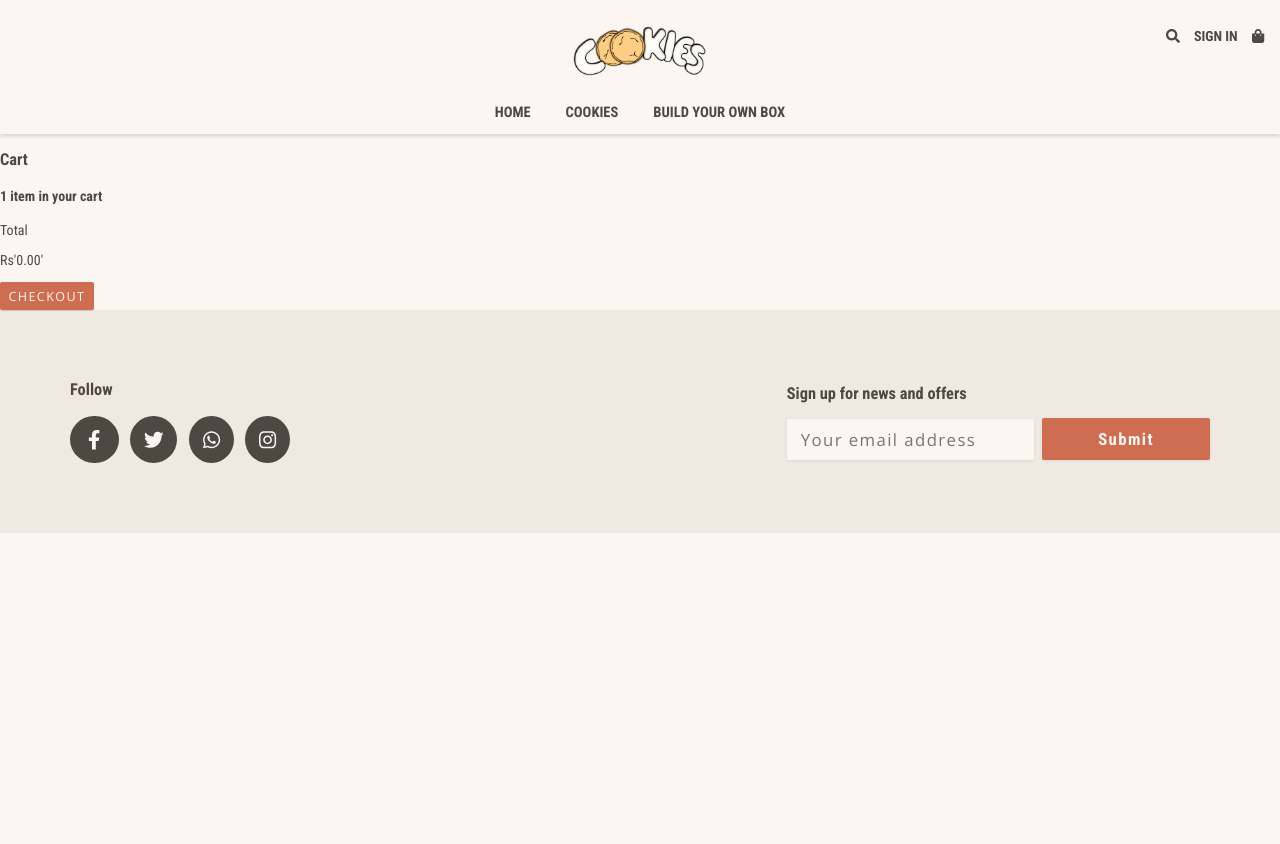
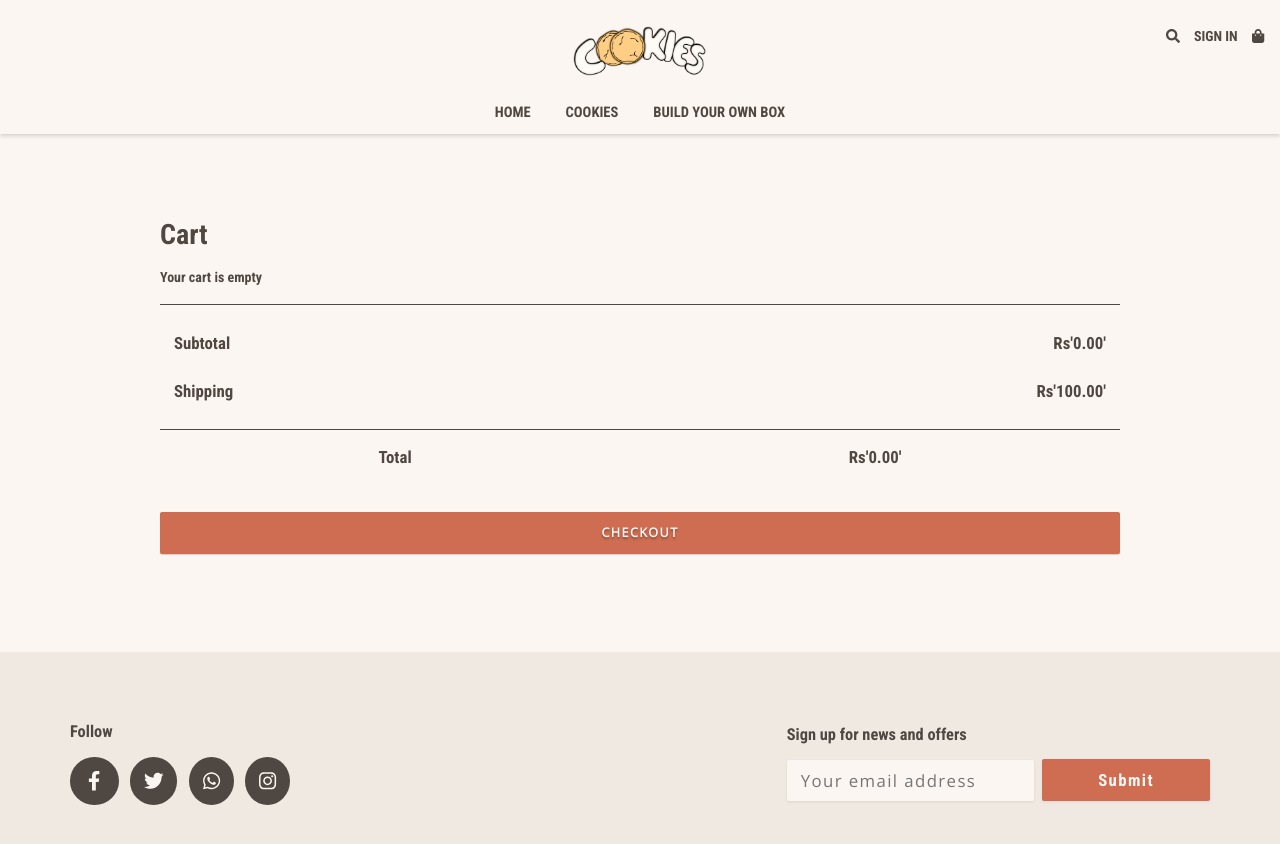
Before and after one commit to crisner/cookies-e-commerce-website, a React app: page /cart in a window 1280 px wide. Shown: the top 844 px of the page. Before the commit the page ends 800 px from the top, so only its background shows below. Built offline with nearby package versions, Linux system fonts and the light colour scheme.

Commit message:
Add details and style cart component

```diff
--- a/src/App.tsx
+++ b/src/App.tsx
@@ -9,7 +9,7 @@ import Footer from './Footer';
 import Home from './main/Home';
 import Products from './products/Products';
 import BuildABox from './buildABox/BuildABox';
-import Cart from './cart/cart'
+import Cart from './cart/Cart'
 
 const App = (): JSX.Element => (
   <Router>
--- a/src/cart/Cart.tsx
+++ b/src/cart/Cart.tsx
@@ -1,9 +1,21 @@
 import React from 'react';
+import BoxItem from '../buildABox/BoxItem'
 
 const Cart = (): JSX.Element => (
   <div className="cart">
-    <h3>Cart</h3>
-    <h4>1 item in your cart</h4>
+    <h1>Cart</h1>
+    <h4>Your cart is empty</h4>
+
+    <div className="subtotal">
+      <div className="subtotal-row">
+        <span>Subtotal</span>
+        <span>Rs'0.00'</span>
+      </div>
+      <div className="subtotal-row">
+        <span>Shipping</span>
+        <span>Rs'100.00'</span>
+      </div>
+    </div>
     <div className="total">
         <p>Total</p>
         <p>Rs'0.00'</p>
--- a/src/stylesheet/main.css
+++ b/src/stylesheet/main.css
@@ -594,3 +594,60 @@ main .order-now .text {
   width: 10%;
   color: #ce6d52;
 }
+
+/* ------------------------- */
+/* --------- Cart ---------- */
+/* ------------------------- */
+.cart {
+  margin: 6rem auto;
+  max-width: 75%;
+}
+
+.cart .subtotal {
+  display: flex;
+  flex-direction: column;
+  justify-content: space-between;
+  font-size: 1.2rem;
+  font-weight: 600;
+  border-top: 1px solid;
+  padding: 1rem;
+}
+
+.cart .subtotal-row {
+  display: flex;
+  justify-content: inherit;
+  padding: 1rem 0;
+}
+
+.cart .total {
+  display: flex;
+  justify-content: space-around;
+  font-size: 1.2rem;
+  font-weight: 600;
+  border-top: 1px solid;
+}
+
+.cart .btn-add {
+  width: 100%;
+  margin: 2rem 0 1rem;
+  height: 3rem;
+  font-weight: 600;
+  text-shadow: 0px 2px 2px #23232361;
+}
+
+.cart .btn-add:hover {
+  text-shadow: -2px 1px 2px #23232361;
+  text-shadow: 0px -2px 2px #23232361;
+  box-shadow: 2px -2px 2px #ce6d5273;
+}
+
+.cart .btn-add.disabled {
+  text-shadow: none;
+  background-color: #cca499;
+  cursor: not-allowed;
+}
+
+.cart .btn-add.disabled:hover {
+  text-shadow: none;
+  box-shadow: none;
+}
```
